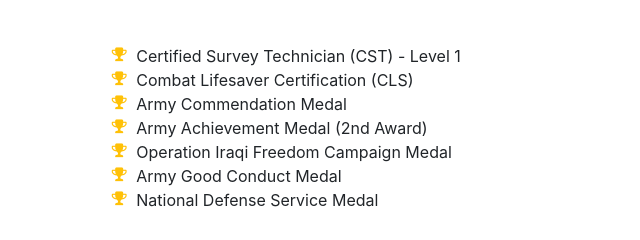
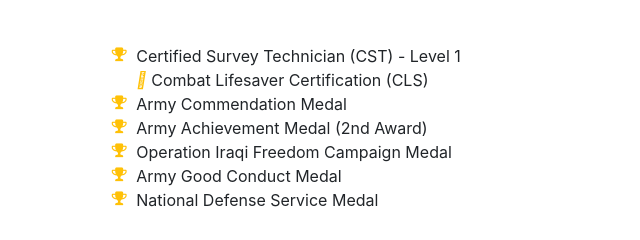
Before and after one commit to mgernst/mgernst.github.io, a website with bundled scripts: page index.html in a window 1280 px wide. Shown: the part 4666-4906 px from the top of the page, 218-858 px from the left. Built offline with nearby package versions, Linux system fonts and the light colour scheme; files whose address does not match are found by name; a web font is replaced by a local one.

Commit message:
Update index.html

```diff
--- a/index.html
+++ b/index.html
@@ -266,7 +266,7 @@
               <i class="fa-li fa fa-trophy text-warning"></i>
               Certified Survey Technician (CST) - Level 1</li>
             <li>
-              <i class="fa-li fa fa-trophy text-warning"></i>
+              <i class="fas fa-medkit text-warning"></i>
               Combat Lifesaver Certification (CLS)</li>
             <li>
               <i class="fa-li fa fa-trophy text-warning"></i>
```
